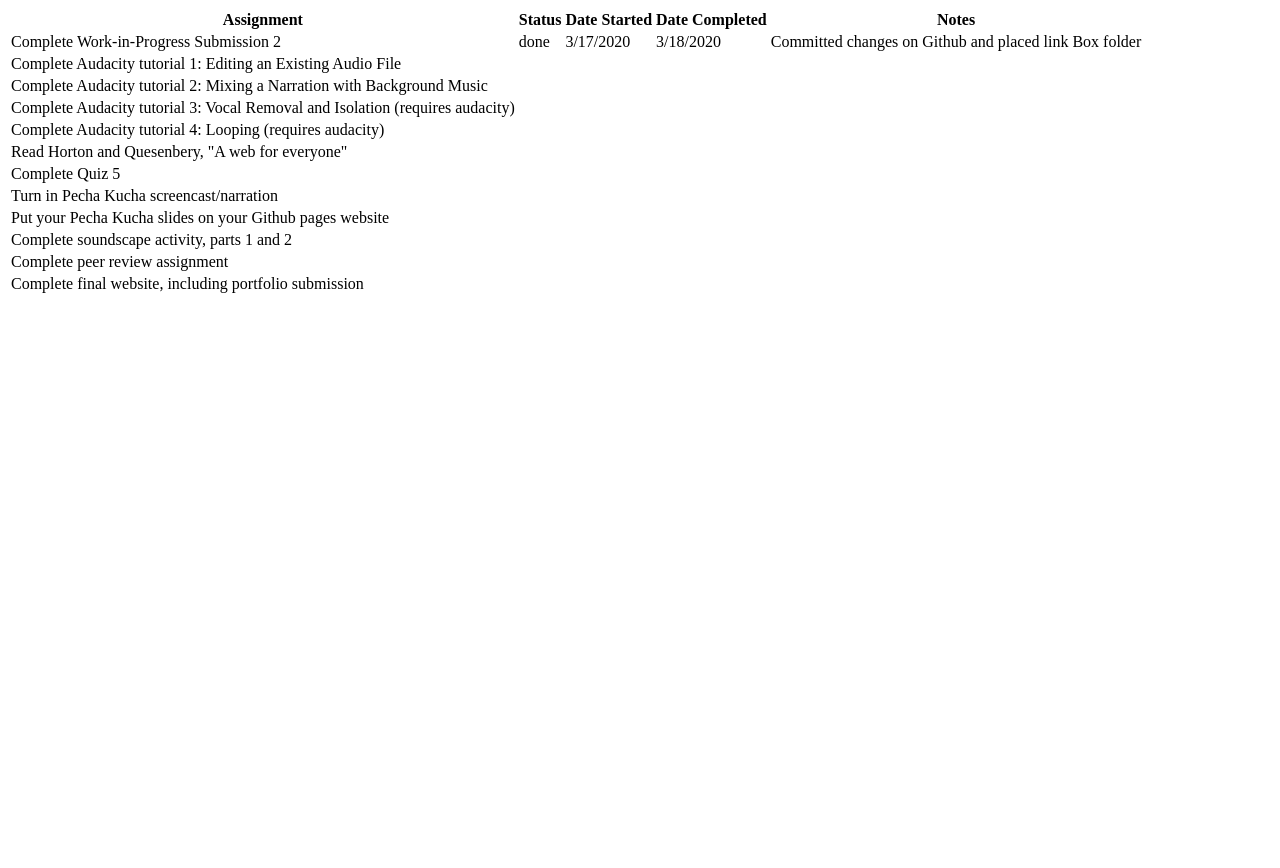
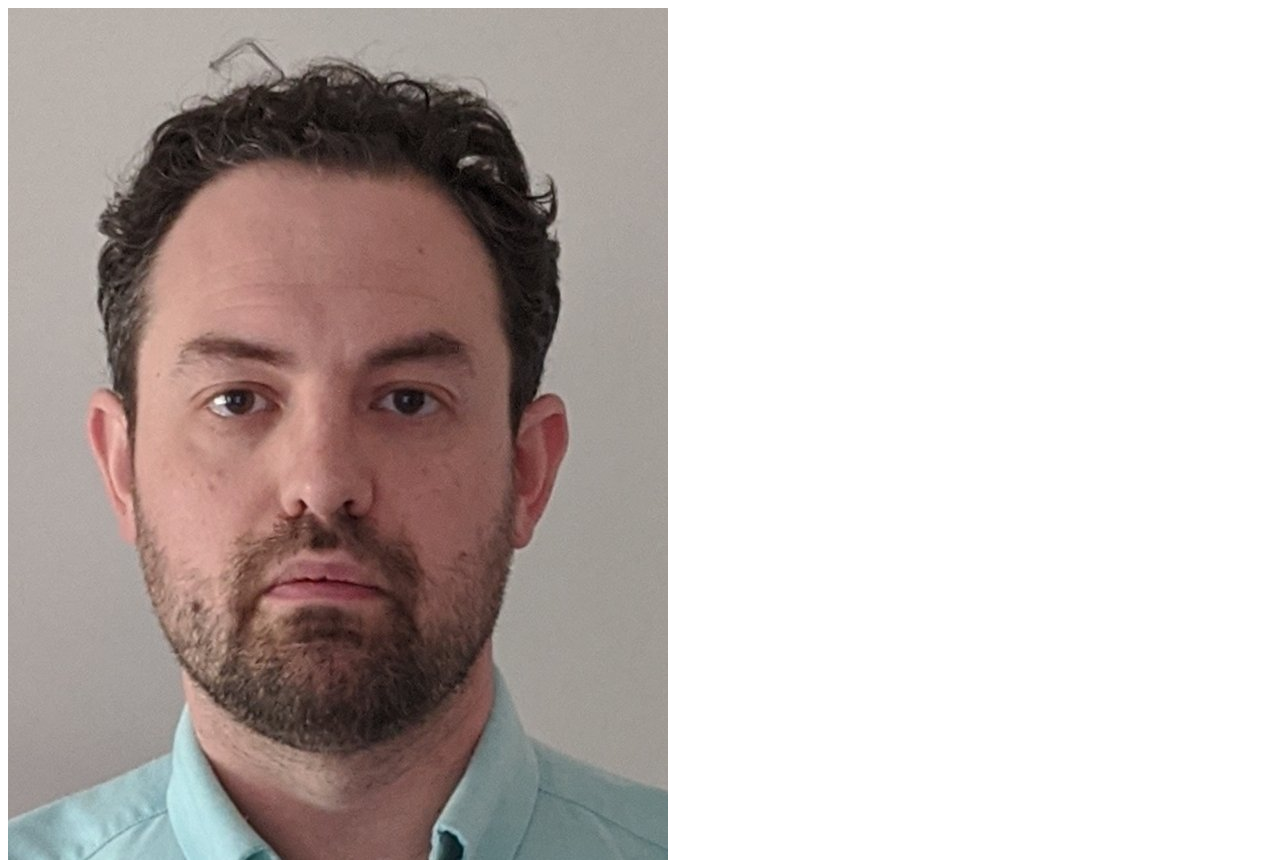
Before and after one commit to cdm-spring-2020/cdm-spring-2020.github.io, a plain HTML site: page index.html in a window 1280 px wide. Before the commit the page ends 800 px from the top, so only its background shows below. Drawn offline with Linux system fonts and the light colour scheme.

Commit message:
Update index.html

```diff
--- a/index.html
+++ b/index.html
@@ -1,92 +1,5 @@
-<table class="table table-bordered table-hover table-condensed">
-<thead><tr><th title="Field #1">Assignment</th>
-<th title="Field #2">Status</th>
-<th title="Field #3">Date Started</th>
-<th title="Field #4">Date Completed</th>
-<th title="Field #5">Notes</th>
-</tr></thead>
-<tbody><tr>
-<td>Complete Work-in-Progress Submission 2</td>
-<td>done</td>
-<td>3/17/2020</td>
-<td>3/18/2020</td>
-<td>Committed changes on Github and placed link Box folder</td>
-</tr>
-<tr>
-<td>Complete Audacity tutorial 1: Editing an Existing Audio File</td>
-<td> </td>
-<td> </td>
-<td> </td>
-<td> </td>
-</tr>
-<tr>
-<td>Complete Audacity tutorial 2: Mixing a Narration with Background Music</td>
-<td> </td>
-<td> </td>
-<td> </td>
-<td> </td>
-</tr>
-<tr>
-<td>Complete Audacity tutorial 3: Vocal Removal and Isolation (requires audacity)</td>
-<td> </td>
-<td> </td>
-<td> </td>
-<td> </td>
-</tr>
-<tr>
-<td>Complete Audacity tutorial 4: Looping (requires audacity)</td>
-<td> </td>
-<td> </td>
-<td> </td>
-<td> </td>
-</tr>
-<tr>
-<td>Read Horton and Quesenbery, &quot;A web for everyone&quot;</td>
-<td> </td>
-<td> </td>
-<td> </td>
-<td> </td>
-</tr>
-<tr>
-<td>Complete Quiz 5</td>
-<td> </td>
-<td> </td>
-<td> </td>
-<td> </td>
-</tr>
-<tr>
-<td>Turn in Pecha Kucha screencast/narration</td>
-<td> </td>
-<td> </td>
-<td> </td>
-<td> </td>
-</tr>
-<tr>
-<td>Put your Pecha Kucha slides on your Github pages website</td>
-<td> </td>
-<td> </td>
-<td> </td>
-<td> </td>
-</tr>
-<tr>
-<td>Complete soundscape activity, parts 1 and 2</td>
-<td> </td>
-<td> </td>
-<td> </td>
-<td> </td>
-</tr>
-<tr>
-<td>Complete peer review assignment</td>
-<td> </td>
-<td> </td>
-<td> </td>
-<td> </td>
-</tr>
-<tr>
-<td>Complete final website, including portfolio submission</td>
-<td> </td>
-<td> </td>
-<td> </td>
-<td> </td>
-</tr>
-</tbody></table>
+<html>
+<body>
+<img src="static/images/my-passport-photo.jpg"></img>
+</body>
+</html>
```
